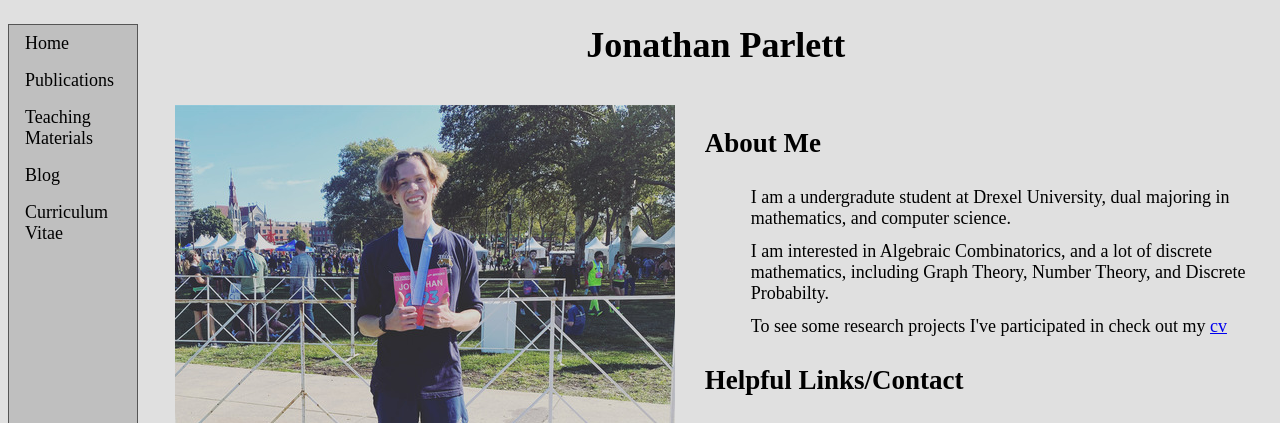
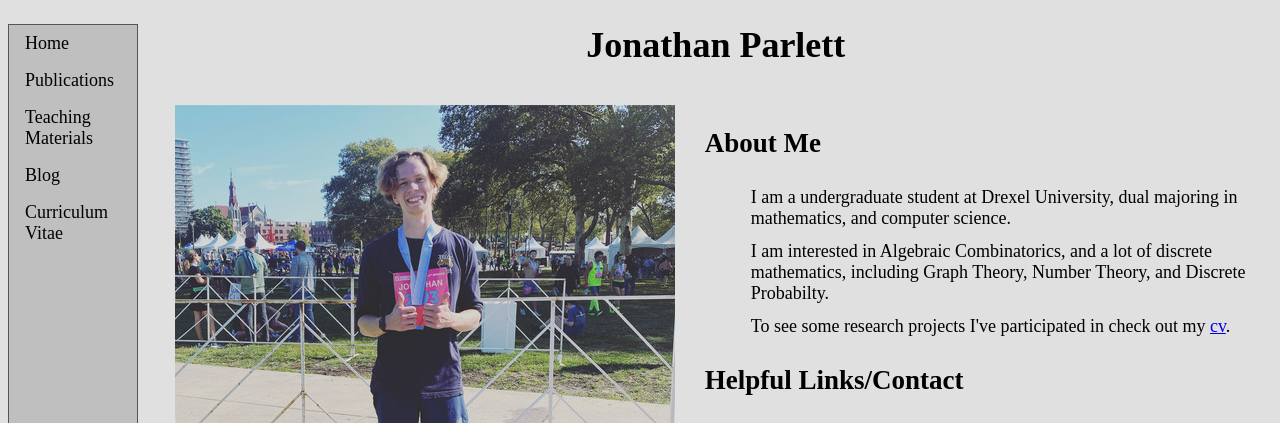
Before and after one commit to jmparlett/jmparlett.github.io, a Jekyll site: the page built from _pages/index.html, in a window 1280 px wide. Shown: the top 423 px of the page. Built offline with Jekyll 4.4.1, drawn with Linux system fonts in a browser that asks for light colours.

Commit message:
fixed some typos

```diff
--- a/_pages/index.html
+++ b/_pages/index.html
@@ -23,9 +23,9 @@ permalink: /
         <div class="right_col" id="about_me_r">
             <h2>About Me</h2>
             <ul>
-                <li>I am a undergradute student at Drexel University, dual majoring in mathematics, and computer science.</li>
+                <li>I am a undergraduate student at Drexel University, dual majoring in mathematics, and computer science.</li>
                 <li>I am interested in Algebraic Combinatorics, and a lot of discrete mathematics, including Graph Theory, Number Theory, and Discrete Probabilty.</li>
-                <li>To see some research projects I've participated in check out my <a href="{{ "/_data/documents/curriculum_vitae.pdf" | relative_url}}">cv</a></li>
+                <li>To see some research projects I've participated in check out my <a href="{{ "/_data/documents/curriculum_vitae.pdf" | relative_url}}">cv</a>.</li>
             </ul>
             <h2>Helpful Links/Contact</h2>
             <ul>
```
